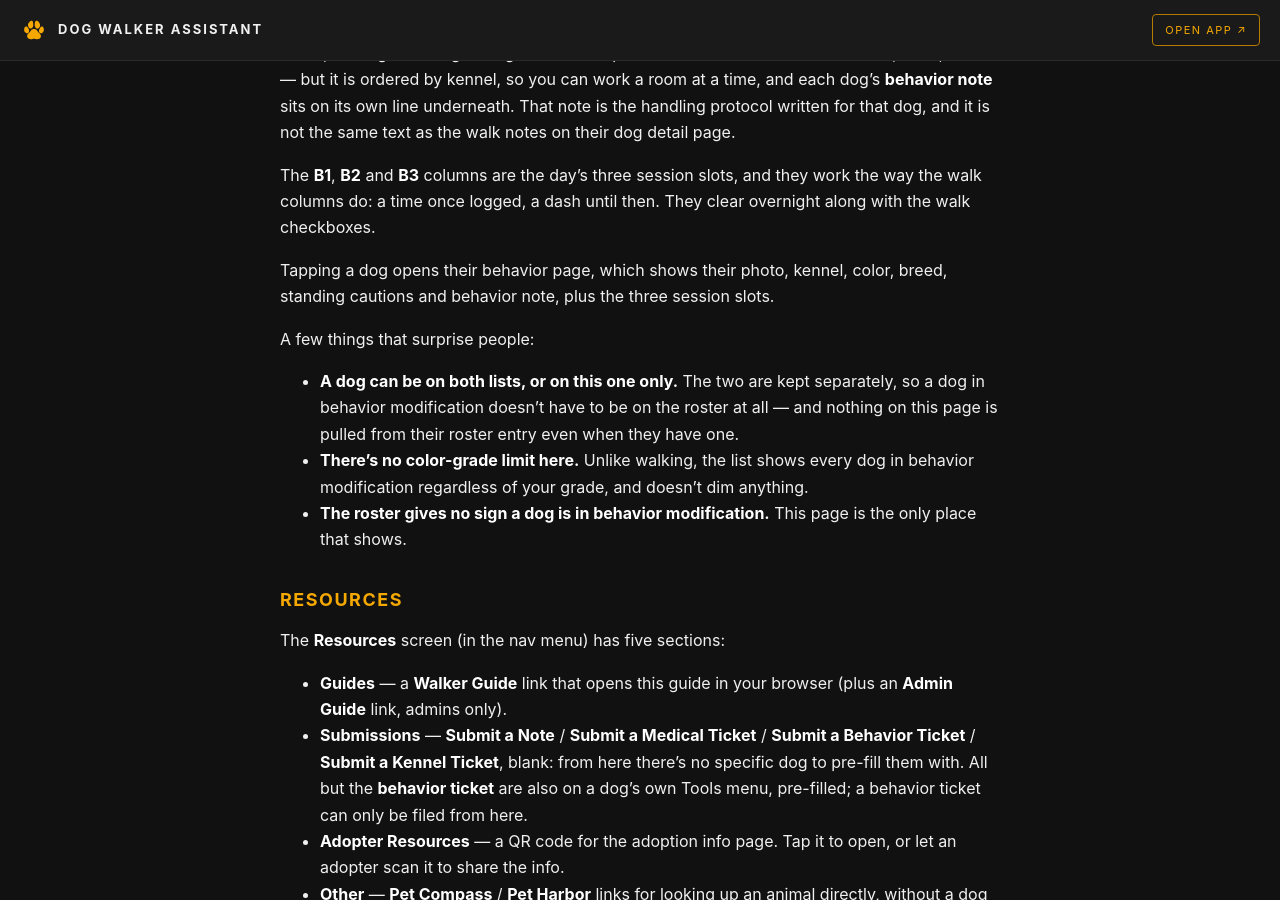
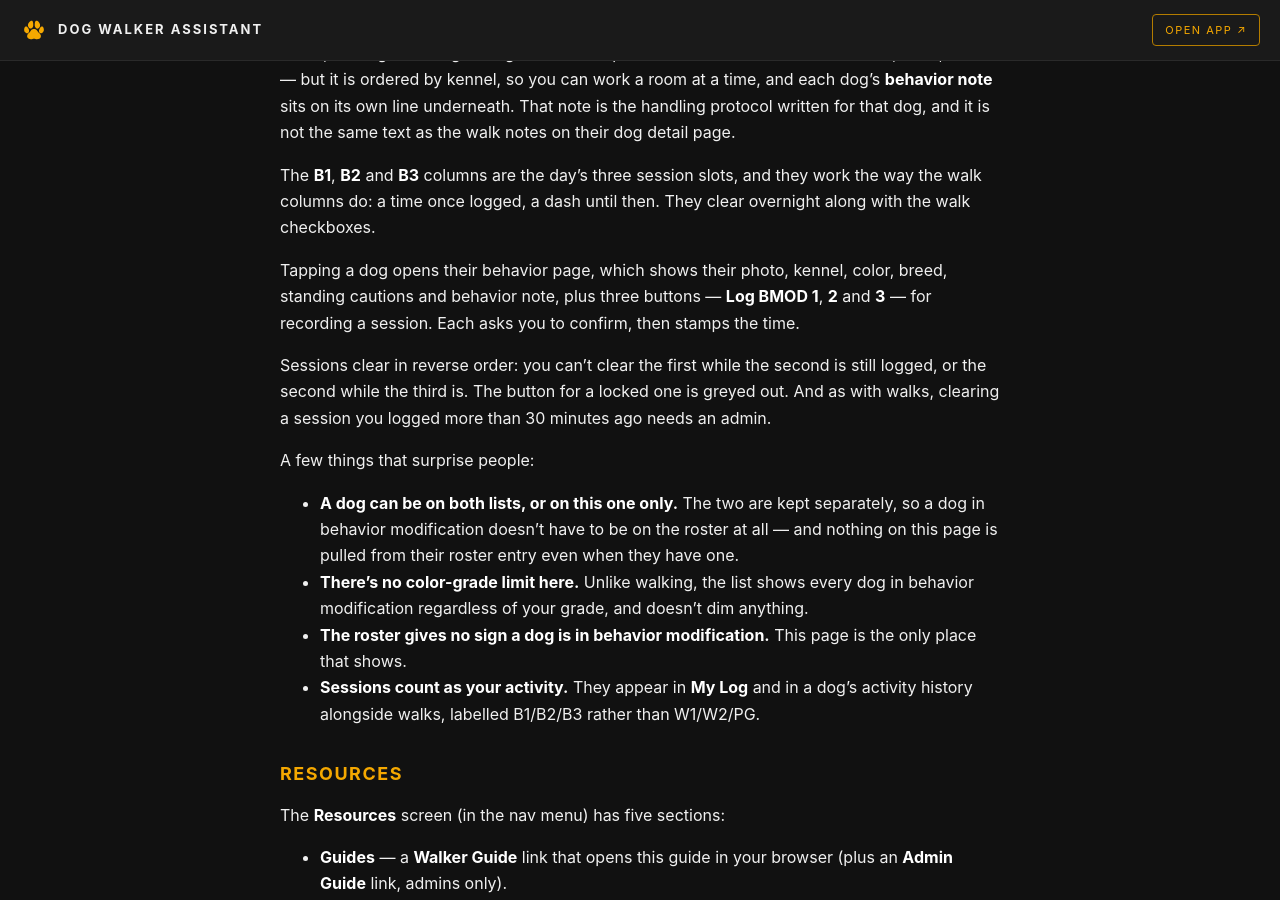
Before and after one commit to kirbsauce/dog-walker-assistant-docs, a Jekyll site: the page built from WALKER.md, in a window 1280 px wide and 900 px high, scrolled down 7568 px. Built offline with Jekyll 4.4.1, drawn with Linux system fonts in a browser that asks for light colours.

Commit message:
Document logging a behavior session
Covers the three Log BMOD buttons, the reverse-order clearing rule and the
30-minute limit, and notes that sessions show up in My Log and a dog's
activity history alongside walks.

Co-Authored-By: Claude Opus 5 <noreply@anthropic.com>

```diff
--- a/WALKER.md
+++ b/WALKER.md
@@ -360,8 +360,14 @@ they work the way the walk columns do: a time once logged, a dash until then.
 They clear overnight along with the walk checkboxes.
 
 Tapping a dog opens their behavior page, which shows their photo, kennel,
-color, breed, standing cautions and behavior note, plus the three session
-slots.
+color, breed, standing cautions and behavior note, plus three buttons —
+**Log BMOD 1**, **2** and **3** — for recording a session. Each asks you to
+confirm, then stamps the time.
+
+Sessions clear in reverse order: you can't clear the first while the second
+is still logged, or the second while the third is. The button for a locked
+one is greyed out. And as with walks, clearing a session you logged more
+than 30 minutes ago needs an admin.
 
 A few things that surprise people:
 
@@ -374,6 +380,8 @@ A few things that surprise people:
   anything.
 - **The roster gives no sign a dog is in behavior modification.** This page is
   the only place that shows.
+- **Sessions count as your activity.** They appear in **My Log** and in a dog's
+  activity history alongside walks, labelled B1/B2/B3 rather than W1/W2/PG.
 
 ## Resources
 
```
